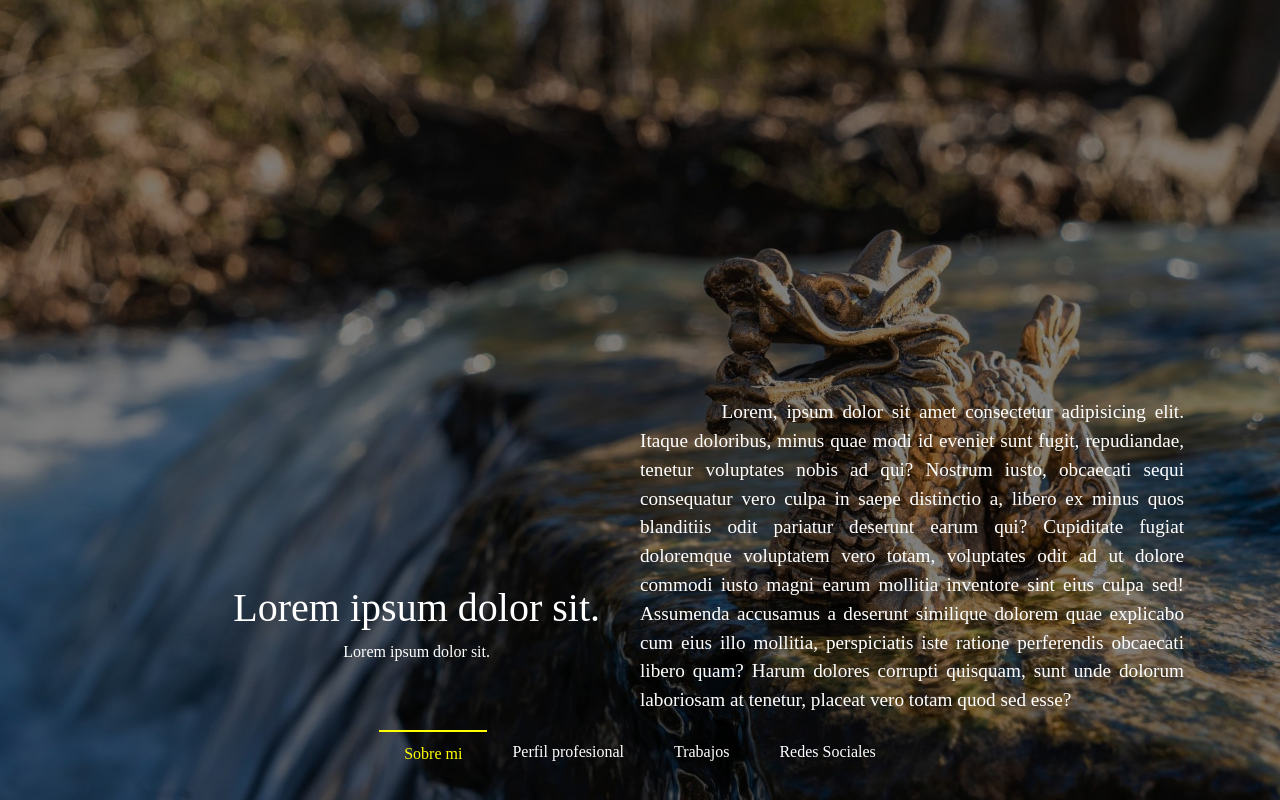
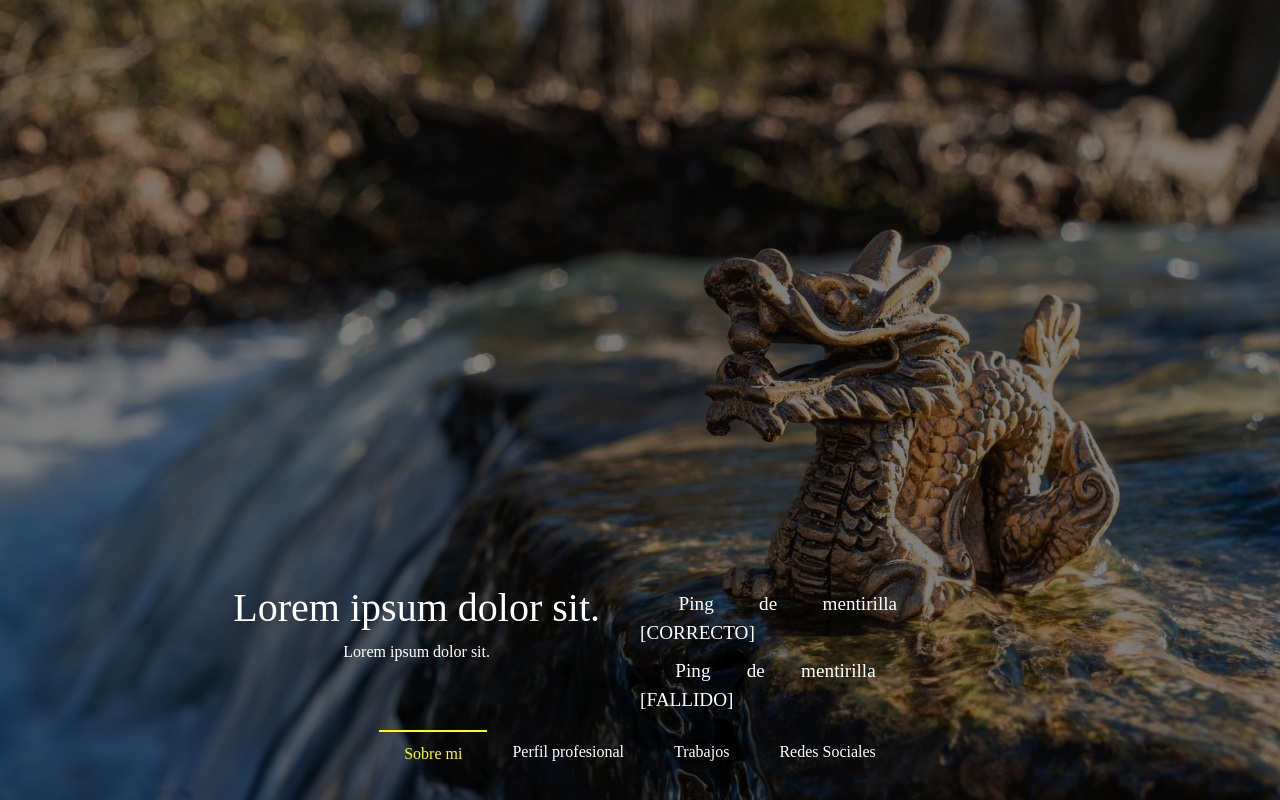
Before and after one commit to cmfraile/Portfolio2, an Angular app: page / in a window 1280 px wide. Built offline with nearby package versions, Linux system fonts and the light colour scheme; no server answers.

Commit message:
encontramos el error de cors. La base url no tenia el http. Pabernos matao

```diff
--- a/src/app/app.module.ts
+++ b/src/app/app.module.ts
@@ -10,6 +10,7 @@ import { RrssComponent } from './componentes/rrss/rrss.component';
 import { PaneladminModule, routes as rutaspaneladmin } from './paneladmin/paneladmin.module';
 import { BrowserAnimationsModule } from '@angular/platform-browser/animations';
 import { MatProgressSpinnerModule } from '@angular/material/progress-spinner';
+import { HttpClientModule } from '@angular/common/http';
 
 const routes: Routes = [
   {path:'',component:MainComponent},
@@ -34,6 +35,7 @@ const routes: Routes = [
     BrowserModule,
     PaneladminModule,
     MatProgressSpinnerModule,
+    HttpClientModule,
     RouterModule.forRoot(routes,{
       scrollPositionRestoration:'top',
     }),
--- a/src/app/componentes/main/main.component.html
+++ b/src/app/componentes/main/main.component.html
@@ -9,6 +9,7 @@
         </div>
     </div>
     <div class="col contenido">
-        <p class="primeralinea">Lorem, ipsum dolor sit amet consectetur adipisicing elit. Itaque doloribus, minus quae modi id eveniet sunt fugit, repudiandae, tenetur voluptates nobis ad qui? Nostrum iusto, obcaecati sequi consequatur vero culpa in saepe distinctio a, libero ex minus quos blanditiis odit pariatur deserunt earum qui? Cupiditate fugiat doloremque voluptatem vero totam, voluptates odit ad ut dolore commodi iusto magni earum mollitia inventore sint eius culpa sed! Assumenda accusamus a deserunt similique dolorem quae explicabo cum eius illo mollitia, perspiciatis iste ratione perferendis obcaecati libero quam? Harum dolores corrupti quisquam, sunt unde dolorum laboriosam at tenetur, placeat vero totam quod sed esse?</p>
+        <p class="primeralinea">Ping de mentirilla [CORRECTO]</p>
+        <p class="primeralinea">Ping de mentirilla [FALLIDO]</p>
     </div>
 </div>
--- a/src/app/servicios/traerdata.service.ts
+++ b/src/app/servicios/traerdata.service.ts
@@ -1,3 +1,4 @@
+import { HttpClient } from '@angular/common/http';
 import { Injectable } from '@angular/core';
 import { datamasterinterface } from '../interfaces/todainterfaz';
 
@@ -6,13 +7,19 @@ import { datamasterinterface } from '../interfaces/todainterfaz';
 })
 export class TraerdataService {
 
-  constructor(){}
+  baseURL:string='http://localhost:8000/api/'
+  apitest:string='https://reqres.in/api/users?page=2'
+
+  constructor( private _hc:HttpClient ){
+    this._hc.get(this.baseURL).subscribe(console.log);
+  }
 
   data:datamasterinterface = {
     ntair:undefined,
     experiencia:undefined,
     formacion:undefined,
-    trabajos:undefined
+    dinteres:undefined,
+    trabajo:undefined
   }
 
 }
```
Also changed, not shown: src/app/interfaces/todainterfaz.ts (+7 -5 lines).
